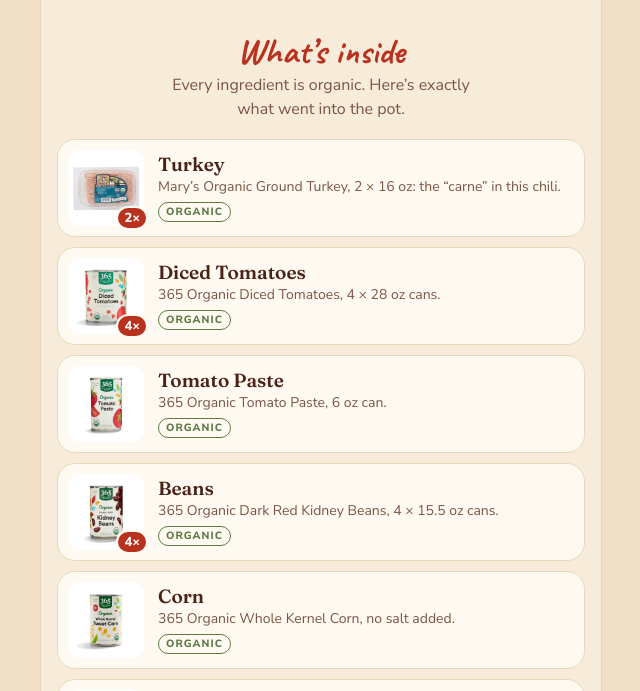
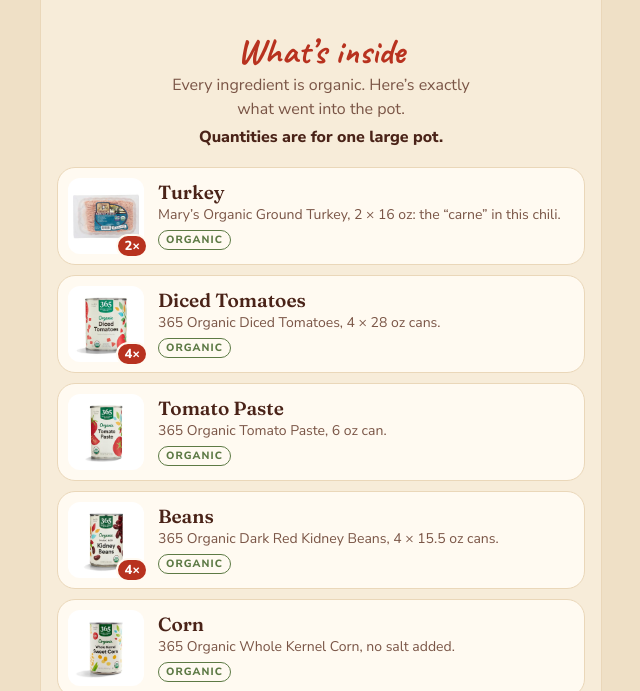
Before and after one commit to klaushofrichter/www-klaushofrichter, a website: page sites/chili/index.html in a window 1280 px wide. Shown: the part 1623-2314 px from the top of the page, without its empty margins (319-959 px from the left). Drawn offline with Linux system fonts and the light colour scheme.

Commit message:
Chili mini-site: note that the quantities are for one large pot
Co-Authored-By: Claude Opus 5.5 <noreply@anthropic.com>

```diff
--- a/sites/chili/index.html
+++ b/sites/chili/index.html
@@ -86,6 +86,7 @@
   .ing .pic.fill{overflow:hidden}
   .ing .pic img{max-width:88%;max-height:88%;object-fit:contain}
   .ing .pic.fill img{max-width:100%;max-height:100%;width:100%;height:100%;object-fit:cover}
+  .lead .pot{display:block;margin-top:4px;color:var(--ink);font-weight:800}
   .qty{position:absolute;right:-4px;bottom:-4px;min-width:30px;height:24px;padding:0 6px;border-radius:12px;background:var(--paprika);color:#fff;
     font-weight:800;font-size:13px;display:flex;align-items:center;justify-content:center;border:2px solid var(--paper)}
   .ing h3{margin:0;font-family:"Fraunces",serif;font-weight:600;font-size:19px;line-height:1.15}
@@ -181,7 +182,7 @@
 
   <section style="padding-top:8px">
     <h2>What’s inside</h2>
-    <p class="lead">Every ingredient is organic. Here’s exactly what went into the pot.</p>
+    <p class="lead">Every ingredient is organic. Here’s exactly what went into the pot. <b class="pot">Quantities are for one large pot.</b></p>
     <ul class="ingredients">
       <li class="ing">
         <div class="pic"><img src="img/ground-turkey.jpg" alt="Mary's Organic Ground Turkey package" loading="lazy"><span class="qty" aria-label="2 packages">2×</span></div>
@@ -228,7 +229,7 @@
 
   <section style="padding-top:8px" id="recipe">
     <h2>Make it at home</h2>
-    <p class="lead">One big pot, one pan, and a lot of stirring.</p>
+    <p class="lead">One large pot, one pan, and a lot of stirring.</p>
     <ol class="recipe">
       <li><b>Start the base.</b> Put the diced tomatoes and tomato paste in a large pot and start heating.</li>
       <li><b>Spice it.</b> Add the mild chili seasoning and stir well.</li>
```
Also changed, not shown: CHANGELOG.md.
